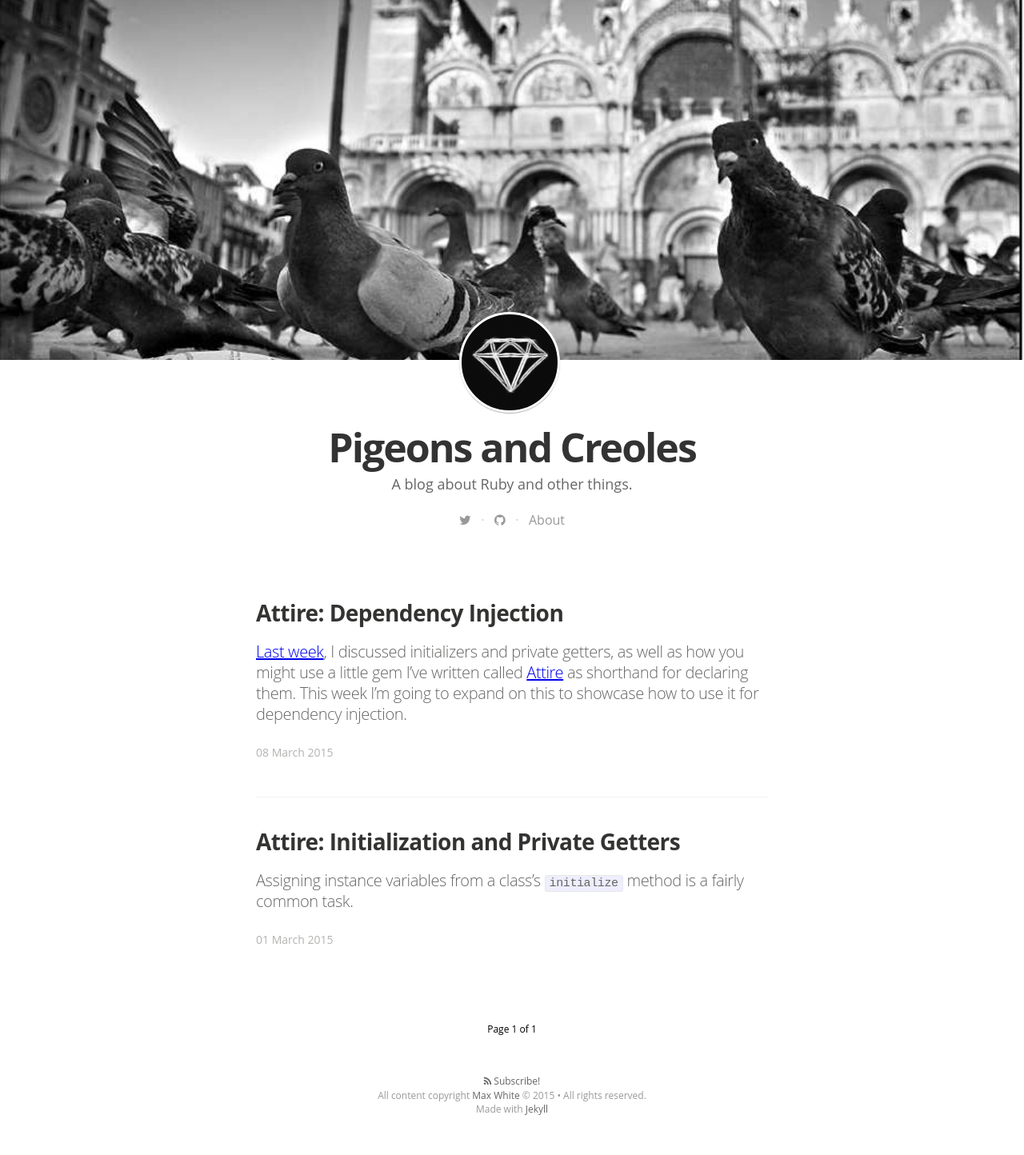
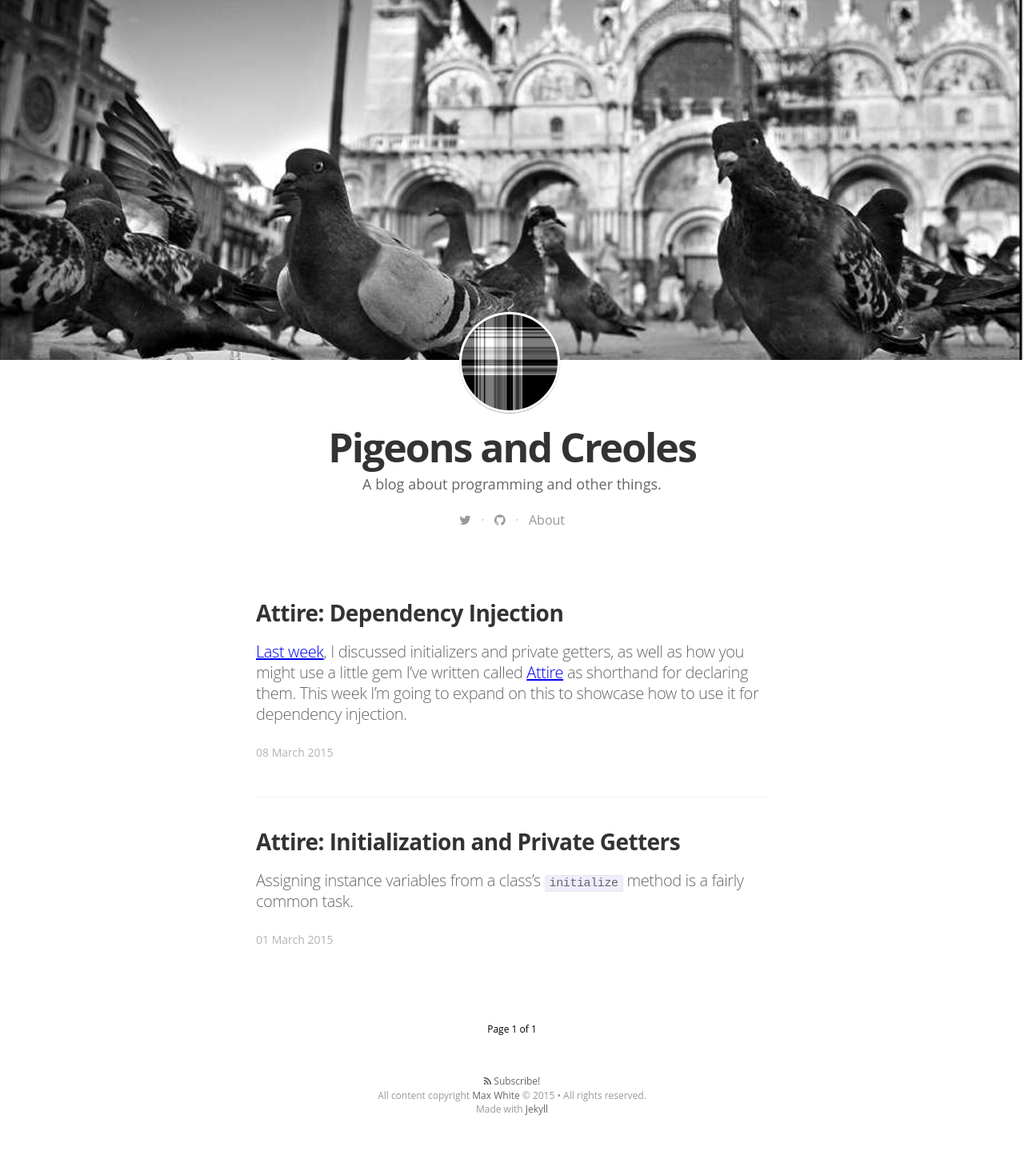
Before and after one commit to mushishi78/mushishi78.github.io, a Jekyll site: the page built from index.html, in a window 1280 px wide. Shown: the whole page at 80% size. Built offline with Jekyll 4.4.1, drawn with Linux system fonts in a browser that asks for light colours; nearby versions of some CDN libraries; some web fonts are replaced; Markdown is read by kramdown in place of the engine named in the settings; the list of posts is cut into pages by our own code.

Commit message:
De-rubify

```diff
--- a/_config.yml
+++ b/_config.yml
@@ -2,9 +2,9 @@ markdown: redcarpet
 highlighter: pygments
 
 title: Pigeons and Creoles
-description: A blog about Ruby and other things.
+description: A blog about programming and other things.
 email: mushishi78@gmail.com
-logo: '/assets/images/logo.jpg'
+logo: '/assets/images/logo3.jpg'
 cover: '/assets/images/pigeons-01.jpg'
 closer: '/assets/images/pigeons-02.jpg'
 
```
Also changed, not shown: assets/images/logo3.jpg (added).
